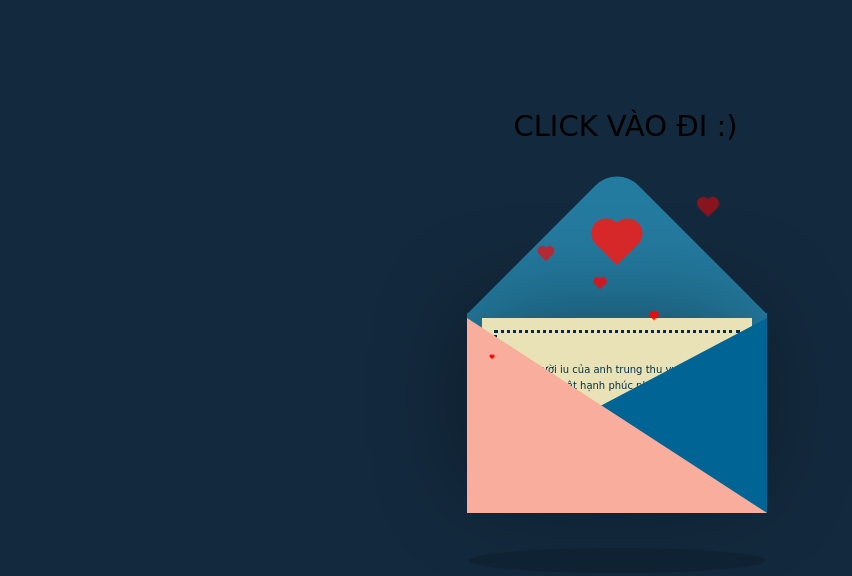
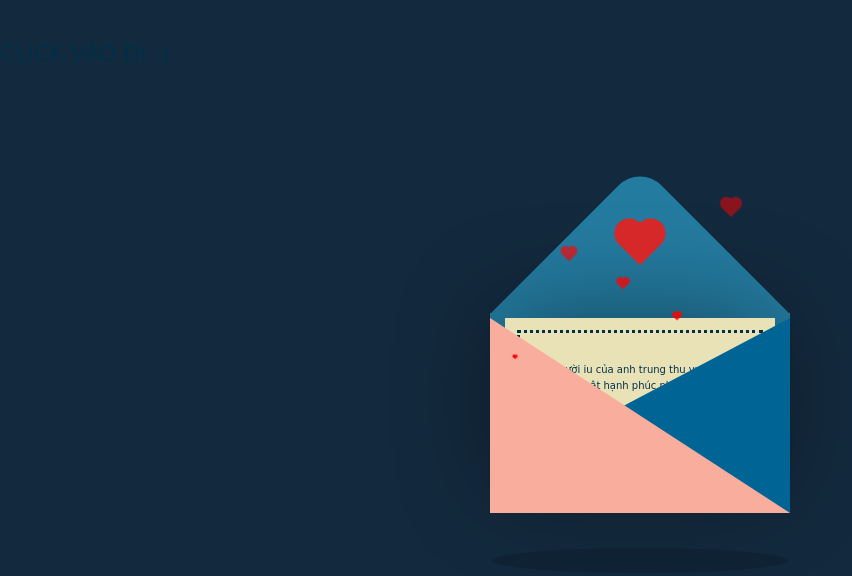
Before and after one commit to tiensinh-art/embebe, a plain HTML site: page index.html in a window 1280 px wide. Shown: the whole page, without its empty margins (0-852 px from the left). Drawn offline with nearby package versions, Linux system fonts and the light colour scheme.

Commit message:
Update style.css

```diff
--- a/style.css
+++ b/style.css
@@ -7,11 +7,14 @@
 
 p {
 
-    margin-top: -549px;
-    margin-right: -271px;
+position: absolute;
     text-align: center;
     font-family: cursive;
-    font-size: 29px
+    font-size: 22px;
+    line-height: 20px;
+    top: 44px;
+    left: 0px;
+    color: #003049;
 }
 
 /* nền lá thư */
```
